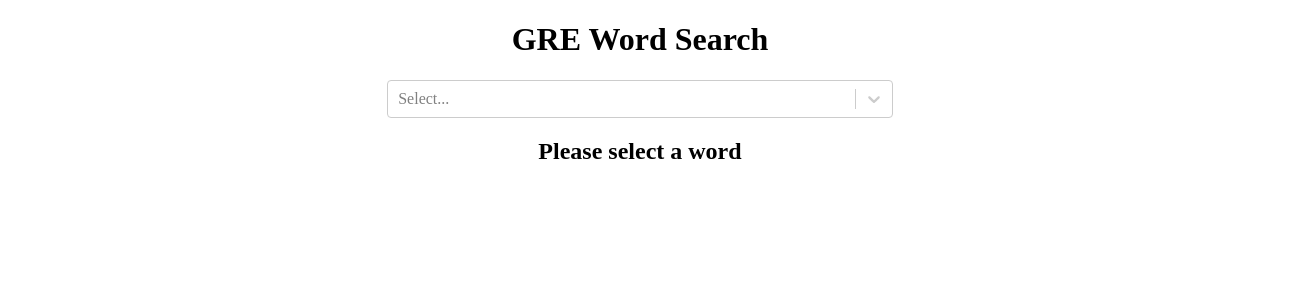
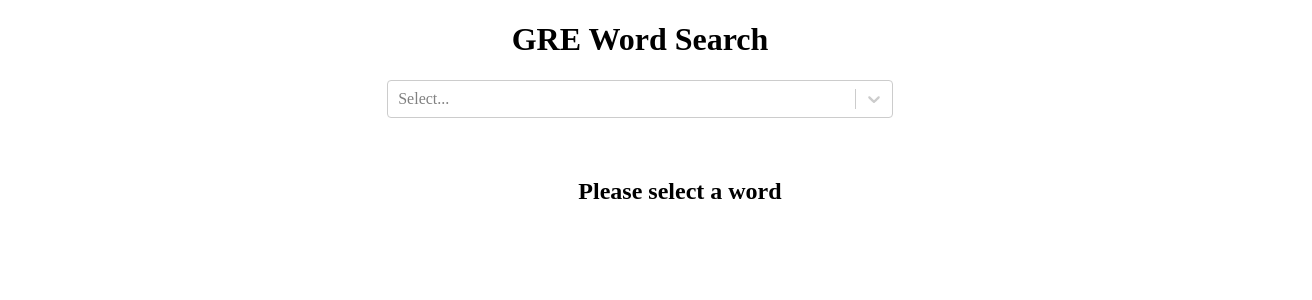
Before and after one commit to devabhixda/GRE_WordSearch, a React (Create React App) app: page / in a window 1280 px wide. Shown: the top 300 px of the page, 1312 px wide, since content can reach past the window. Built offline with nearby package versions, Linux system fonts and the light colour scheme.

Commit message:
Add margin to view

```diff
--- a/src/App.js
+++ b/src/App.js
@@ -31,7 +31,7 @@ function App() {
           options={options}
         />
       </div>
-      <div key={itemData} style={{display: 'flex', alignItems: 'center', justifyContent: 'center', flexDirection: 'column'}}>
+      <div key={itemData} style={{display: 'flex', alignItems: 'center', justifyContent: 'center', flexDirection: 'column', width: '100%', margin: '40px'}}>
       {
         selectedOption == '' ? <h2>Please select a word</h2> : <div>
           <div style={{textAlign: 'left'}}>
```
